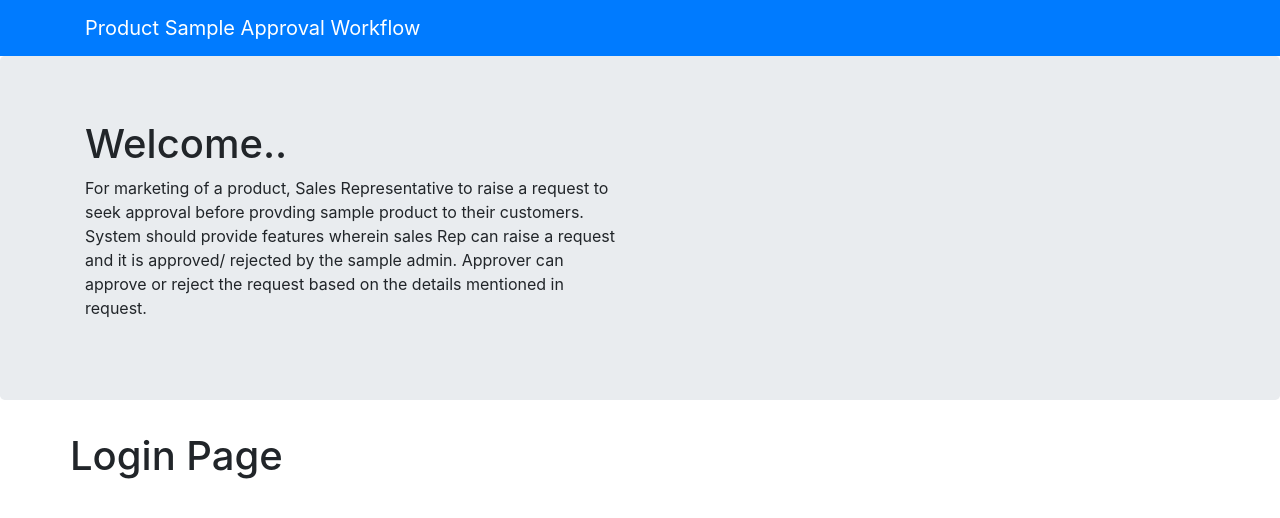
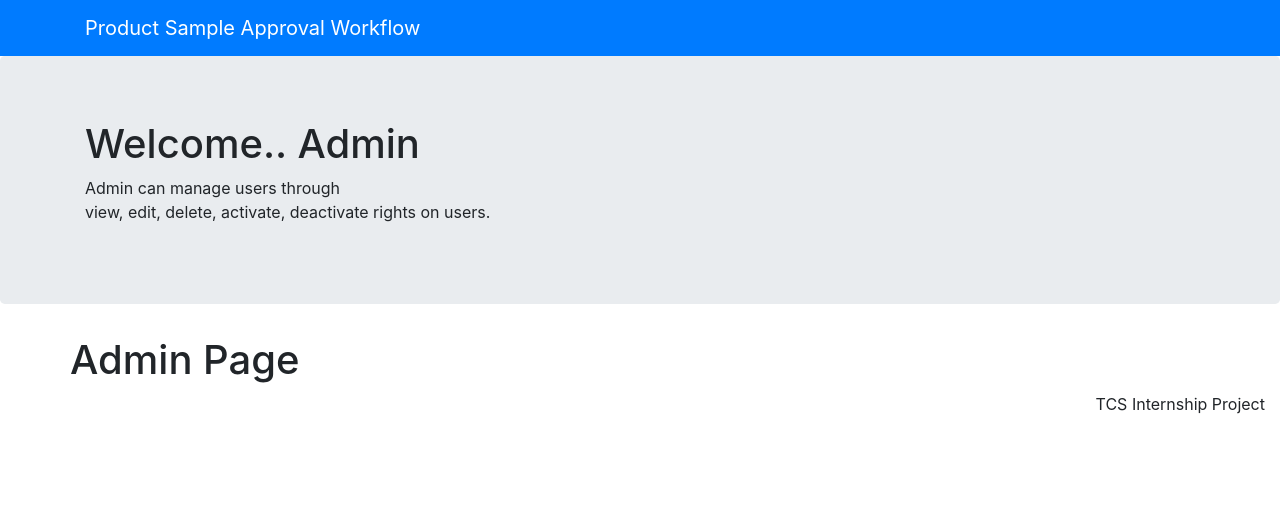
Before and after one commit to srajang123/Workflow, a React (Create React App) app in the folder frontend/: page /admin in a window 1280 px wide. Shown: the top 518 px of the page. Built offline with nearby package versions, Linux system fonts and the light colour scheme.

Commit message:
Created a basic project structure

```diff
--- a/frontend/package.json
+++ b/frontend/package.json
@@ -11,6 +11,7 @@
     "react": "^16.13.1",
     "react-dom": "^16.13.1",
     "react-popper": "^2.2.3",
+    "react-router-dom": "^5.2.0",
     "react-scripts": "3.4.3",
     "reactstrap": "^8.5.1"
   },
--- a/frontend/public/index.html
+++ b/frontend/public/index.html
@@ -1,14 +1,12 @@
 <!DOCTYPE html>
 <html lang="en">
+
 <head>
   <meta charset="utf-8" />
   <!-- <link rel="icon" href="%PUBLIC_URL%/favicon.ico" /> -->
   <meta name="viewport" content="width=device-width, initial-scale=1" />
   <meta name="theme-color" content="#000000" />
-    <meta
-      name="description"
-      content="Web site created using create-react-app"
-    />
+  <meta name="description" content="Web site created using create-react-app" />
   <!-- <link rel="apple-touch-icon" href="%PUBLIC_URL%/logo192.png" /> -->
   <!--
       manifest.json provides metadata used when your web app is installed on a
@@ -24,8 +22,9 @@
       work correctly both with client-side routing and a non-root public URL.
       Learn how to configure a non-root public URL by running `npm run build`.
     -->
-    <title>React App</title>
+  <title>Product Sample Approval Workflow</title>
 </head>
+
 <body>
   <noscript>You need to enable JavaScript to run this app.</noscript>
   <div id="root"></div>
@@ -40,4 +39,5 @@
       To create a production bundle, use `npm run build` or `yarn build`.
     -->
 </body>
+
 </html>
--- a/frontend/src/App.js
+++ b/frontend/src/App.js
@@ -1,10 +1,16 @@
 import React from 'react';
+import { BrowserRouter } from 'react-router-dom'
+
 import Main from './components/MainComponent';
+
 function App() {
   return (
-    <div>
-      <Main/>
-    </div>
+    <BrowserRouter>
+      <div className="App">
+        <Main />
+      </div>
+    </BrowserRouter>
   );
 }
+
 export default App;
--- /dev/null
+++ b/frontend/src/components/AdminComponent.js
@@ -0,0 +1,30 @@
+import React, { Component, Fragment } from 'react';
+import { Jumbotron } from 'reactstrap';
+
+class Admin extends Component {
+  render() {
+    return (
+      <Fragment>
+        <Jumbotron>
+          <div className="container">
+            <div className="row row-header">
+              <div className="col-12 col-sm-6">
+                <h1>Welcome.. Admin</h1>
+                <p>
+                  Admin can manage users through<br />
+                  view, edit, delete, activate, deactivate rights on users.
+                </p>
+              </div>
+            </div>
+          </div>
+        </Jumbotron>
+        <div className="container">
+          <div className="row">
+            <h1>Admin Page</h1>
+          </div>
+        </div>
+      </Fragment>
+    );
+  }
+}
+export default Admin;
--- /dev/null
+++ b/frontend/src/components/ApproverComponent.js
@@ -0,0 +1,31 @@
+import React, { Component, Fragment } from 'react';
+import { Jumbotron } from 'reactstrap';
+
+class Approver extends Component {
+  render() {
+    return (
+      <Fragment>
+        <Jumbotron>
+          <div className="container">
+            <div className="row row-header">
+              <div className="col-12 col-sm-6">
+                <h1>Welcome.. Approver</h1>
+                <p>
+                  Approver can able to approve or reject the request raise by requester by adding
+                  necessary notes and able to keep track of all the requests in which he involved.
+                </p>
+              </div>
+            </div>
+          </div>
+        </Jumbotron>
+        <div className="container">
+          <div className="row">
+            <h1>Approver Page</h1>
+          </div>
+        </div>
+      </Fragment>
+    );
+  }
+}
+
+export default Approver;
--- /dev/null
+++ b/frontend/src/components/ErrorComponent.js
@@ -0,0 +1,20 @@
+import React from 'react';
+import { Jumbotron } from 'reactstrap';
+
+function Error() {
+  return (
+    <div>
+      <Jumbotron>
+        <div className="container">
+          <div className="row row-header">
+            <div className="col-12 col-sm-6">
+              <h1>404 Not Found</h1>
+              <p>Error Occured! Page could not be found</p>
+            </div>
+          </div>
+        </div>
+      </Jumbotron>
+    </div>
+  );
+}
+export default Error;
--- a/frontend/src/components/FooterComponent.js
+++ b/frontend/src/components/FooterComponent.js
@@ -1,10 +1,11 @@
 import React from 'react';
 
 function Footer() {
-    return (
-      <div>
-        <h1>Footer</h1>
-      </div>
-    );
+  return (
+    <div>
+      <p style={{ float: "right", marginRight: "15px" }}>TCS Internship Project</p>
+    </div>
+  );
 }
+
 export default Footer;
--- a/frontend/src/components/HeaderComponent.js
+++ b/frontend/src/components/HeaderComponent.js
@@ -1,9 +1,9 @@
-import React from 'react';
-import { Navbar, NavbarBrand, Jumbotron } from 'reactstrap';
+import React, { Fragment } from 'react';
+import { Navbar, NavbarBrand } from 'reactstrap';
 
 function Header() {
   return (
-      <div>
+    <Fragment>
       <Navbar dark color="primary">
         <div className="container">
           <NavbarBrand href="/">
@@ -11,20 +11,7 @@ function Header() {
           </NavbarBrand>
         </div>
       </Navbar>
-        <Jumbotron>
-          <div className="container">
-            <div className="row row-header">
-              <div className="col-12 col-sm-6">
-                <h1>Welcome..</h1>
-                <p>For marketing of a product, Sales Representative to raise a request to seek approval before
-                  provding sample product to their customers. System should provide features wherein sales Rep
-                  can raise a request and it is approved/ rejected by the sample admin. Approver can approve or
-                  reject the request based on the details mentioned in request.</p>
-              </div>
-            </div>
-          </div>
-        </Jumbotron>
-      </div>
+    </Fragment>
   );
 }
 export default Header;
--- a/frontend/src/components/HomeComponent.js
+++ b/frontend/src/components/HomeComponent.js
@@ -1,12 +1,29 @@
-import React from 'react';
-
+import React, { Fragment } from 'react';
+import { Jumbotron } from 'reactstrap';
 function Home() {
-    return (
-        <div className = "container">
-            <div className= "row">
-                <h1>Home Page</h1>
+  return (
+    <Fragment>
+      <Jumbotron>
+        <div className="container">
+          <div className="row row-header">
+            <div className="col-12 col-sm-6">
+              <h1>Welcome..</h1>
+              <p>
+                For marketing of a product, Sales Representative to raise a request to seek approval before
+                provding sample product to their customers. System should provide features wherein sales Rep
+                can raise a request and it is approved/rejected by the sample admin. Approver can approve or
+                reject the request based on the details mentioned in request.
+              </p>
             </div>
+          </div>
         </div>
-    );
+      </Jumbotron>
+      <div className="container">
+        <div className="row">
+          <h1>Home Page</h1>
+        </div>
+      </div>
+    </Fragment>
+  );
 }
 export default Home;
--- a/frontend/src/components/LoginComponent.js
+++ b/frontend/src/components/LoginComponent.js
@@ -4,16 +4,18 @@ class Login extends Component {
     constructor(props) {
         super(props);
         this.state = {
-            username : "",
-            password : ""
+            username: "",
+            password: ""
         }
     }
 
     render() {
         return (
-            <div className = "container">
-                <div className= "row">
-                    <h1>Login Page</h1>
+            <div>
+                <div className="container">
+                    <div className="row">
+                        <h1>Login Page</h1>
+                    </div>
                 </div>
             </div>
         );
--- a/frontend/src/components/MainComponent.js
+++ b/frontend/src/components/MainComponent.js
@@ -1,16 +1,31 @@
-import React, {Fragment} from 'react';
+import React, { Fragment } from 'react';
+import { Switch, Route } from 'react-router-dom';
+
 import Header from './HeaderComponent';
-//import Home from './HomeComponent';
+import Home from './HomeComponent';
 import Login from './LoginComponent';
+import Footer from './FooterComponent';
+import Requester from './RequesterComponent';
+import Approver from './ApproverComponent';
+import Admin from './AdminComponent';
+import Error from './ErrorComponent';
 
 function Main() {
   return (
-    <div>
-        <Header/>
-        <Fragment>
-            <Login/>
-        </Fragment>
-    </div>
+    <Fragment>
+      <Header />
+      <Switch>
+        <Route exact path='/' component={Home}></Route>
+        <Route exact path='/home' component={Home}></Route>
+        <Route exact path='/login' component={Login}></Route>
+        <Route exact path='/requester' component={Requester}></Route>
+        <Route exact path='/approver' component={Approver}></Route>
+        <Route exact path='/admin' component={Admin}></Route>
+        <Route exact path='/*' component={Error}></Route>
+      </Switch>
+      <Footer />
+    </Fragment>
   );
 }
+
 export default Main;
--- /dev/null
+++ b/frontend/src/components/RequesterComponent.js
@@ -0,0 +1,31 @@
+import React, { Component, Fragment } from 'react';
+import { Jumbotron } from 'reactstrap';
+
+class Requester extends Component {
+  render() {
+    return (
+      <Fragment>
+        <Jumbotron>
+          <div className="container">
+            <div className="row row-header">
+              <div className="col-12 col-sm-6">
+                <h1>Welcome.. Requester</h1>
+                <p>
+                  Requester can raise request for approval by chosing product and approver
+                  by adding necessary work notes.
+                </p>
+              </div>
+            </div>
+          </div>
+        </Jumbotron>
+        <div className="container">
+          <div className="row">
+            <h1>Requester Page</h1>
+          </div>
+        </div>
+      </Fragment>
+    );
+  }
+}
+
+export default Requester;
```
Also changed, not shown: 1 other file (tests, documents, lock files or other folders). Lines whose indentation alone changed are shown as unchanged.
